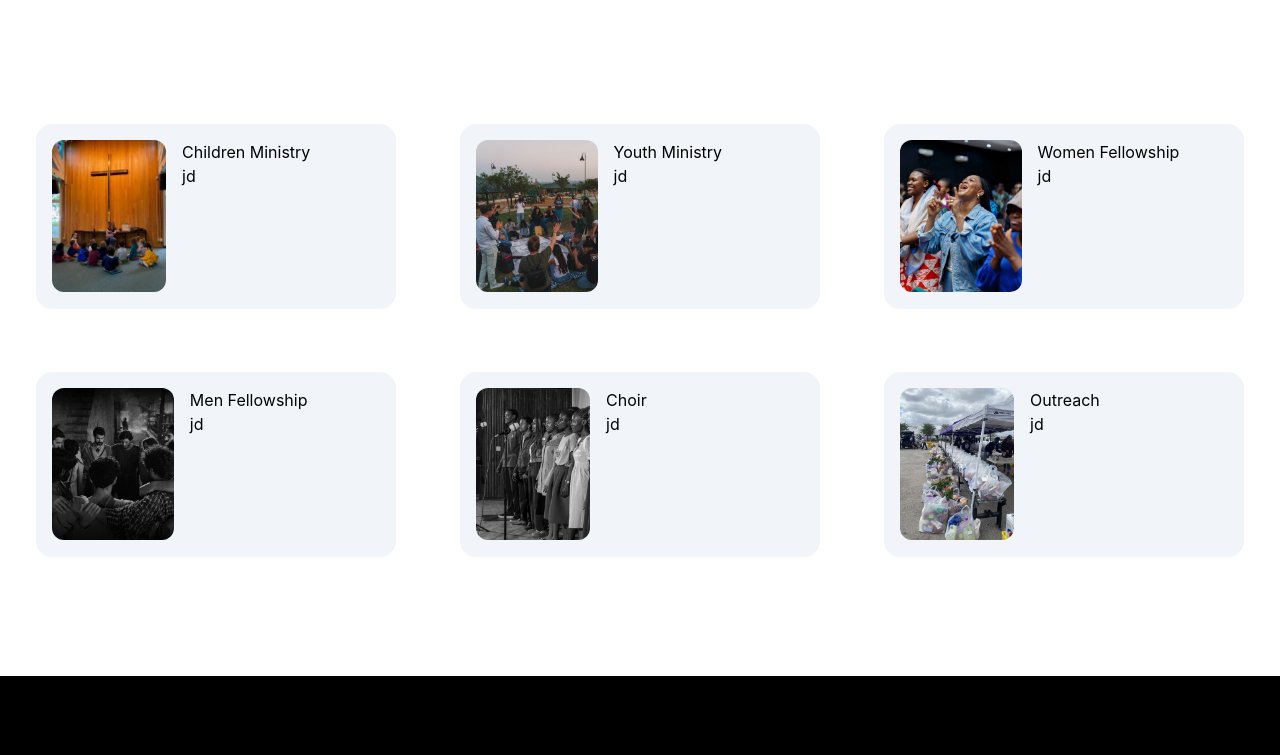
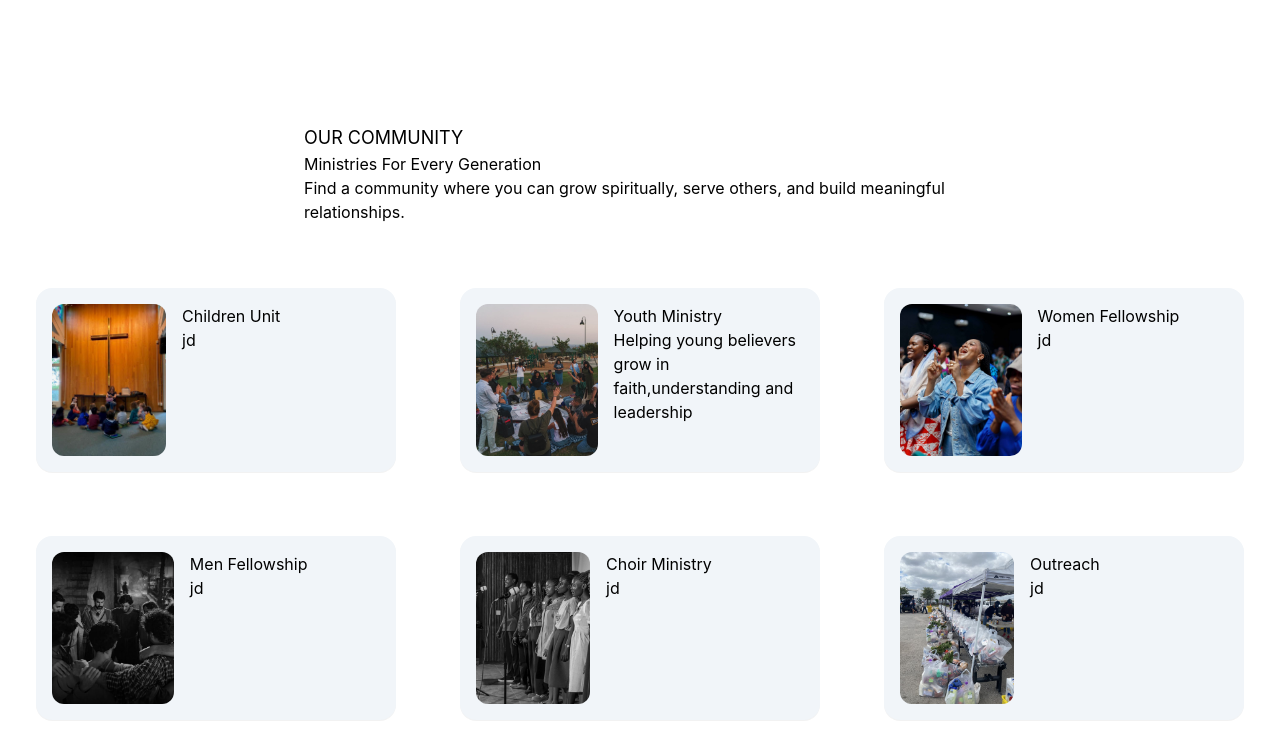
Before and after one commit to neducod/church-website, a React (Vite) app in the folder church-website/: page / in a window 1280 px wide. Shown: the part 1860-2615 px from the top of the page. Built offline with nearby package versions, Linux system fonts and the light colour scheme.

Commit message:
I am so tired

```diff
--- a/church-website/src/components/home/Cta.jsx
+++ b/church-website/src/components/home/Cta.jsx
@@ -12,7 +12,7 @@ function Cta(){
                     <FaCross size='2rem' />
                     <BiChurch size='2.5rem' />
                 </div>
-                <div className='flex gap-2 flex-col justify-center'>
+                <div className='flex gap-2 flex-col justify-center md:pl-8'>
                     <h2 className='text-3xl text-[#141516]'>SUPPORT THE WORK OF GOD </h2>
                     <p className='text-3xl font-extralight text-black p-2 italic'>Join us in serving God's coummunity.</p>
                 </div>
--- a/church-website/src/components/home/Ministry.jsx
+++ b/church-website/src/components/home/Ministry.jsx
@@ -10,14 +10,14 @@ import ImageSix from '../assets/menfellowship.jpeg'
 const data = [
     {
         id: 1,
-        title: "Children Ministry",
+        title: "Children Unit",
         description: "jd",
         image: ImageFive
     },
     {
         id: 1,
         title: "Youth Ministry",
-        description: "jd",
+        description: "Helping young believers grow in faith,understanding and leadership",
         image: ImageOne
     },
     {
@@ -34,7 +34,7 @@ const data = [
     },
     {
         id: 1,
-        title: "Choir",
+        title: "Choir Ministry",
         description: "jd",
         image: ImageFour
     },
@@ -49,11 +49,19 @@ const data = [
 function Ministry(){
     return(
         <>
-            <div className='flex justify-center items-center flex-col gap-8 mt-40 md:flex-row md:flex-wrap md:gap-16'>
+            <div className='flex justify-center items-center flex-col gap-8 mt-40 sm:flex-row sm:flex-wrap md:flex-row md:flex-wrap md:gap-16'>
+                {/* NEW COMPLETE STYLING FOR IPAD MINI */}
+                <div className='max-w-2xl'>
+                    <h2 className='text-lg'>OUR COMMUNITY</h2>
+                    <p>Ministries For Every Generation</p>
+                    <p>Find a community where you can grow spiritually,
+serve others, and build meaningful relationships.</p>
+                </div>
+                <div className='flex justify-center items-center flex-col gap-8 sm:flex-row sm:flex-wrap md:flex-row md:flex-wrap md:gap-16'>
                     {data.map((item) => (
                         <div
                             key={item.id}
-                        className='w-90 bg-slate-100 rounded-2xl shadow-2xs p-4 hover:shadow-2xl transition flex flex-row gap-4 '
+                            className='w-90 bg-slate-100 rounded-2xl shadow-2xs p-4 hover:shadow-2xl transition flex flex-row gap-4 max-w-2xl '
                         >
                         <img
                             src={item.image}
@@ -71,6 +79,8 @@ function Ministry(){
                     </div>
                     ))}
                 </div>
+
+            </div>
         </>
     )
 }
```
Lines whose indentation alone changed are shown as unchanged.
